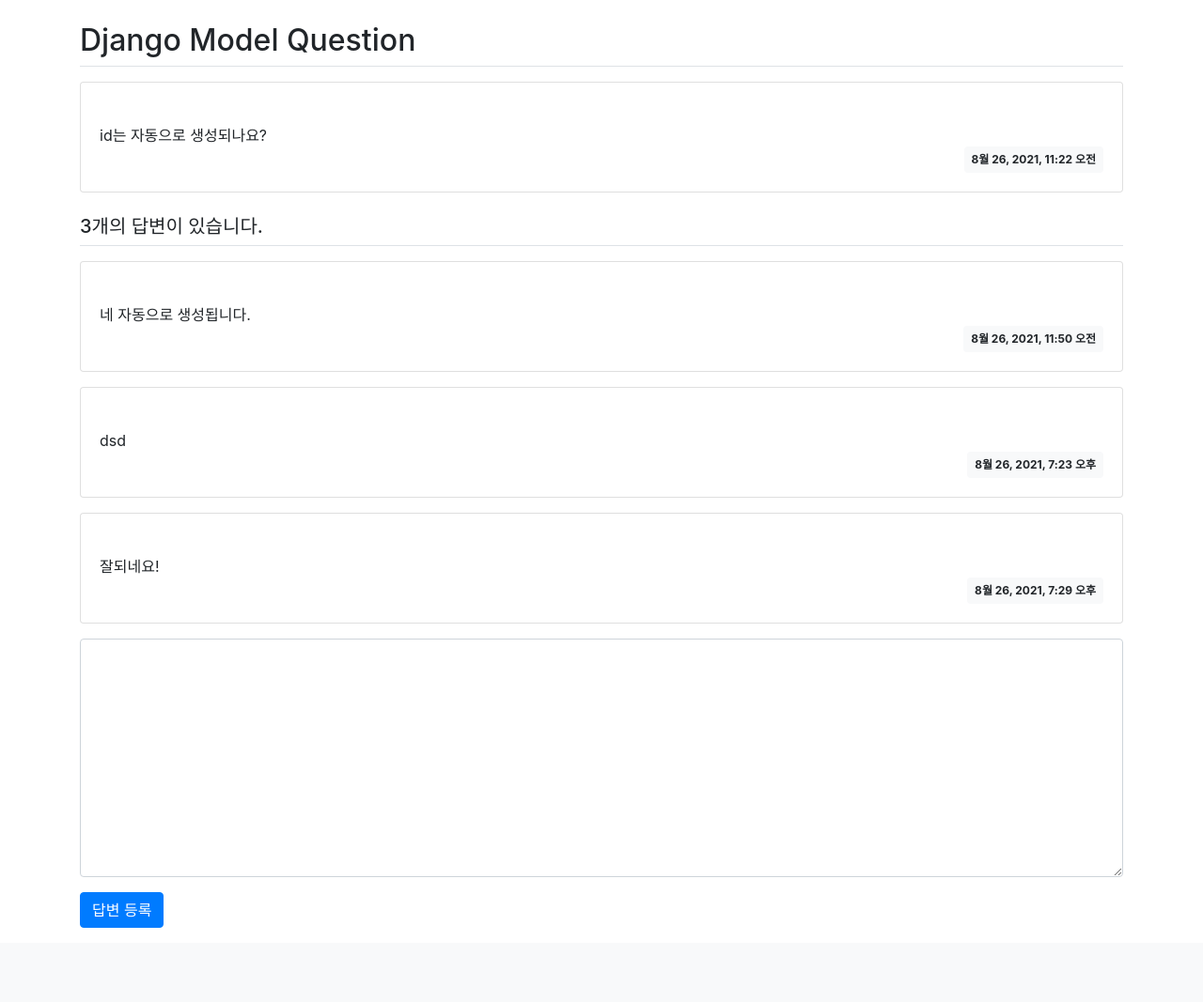
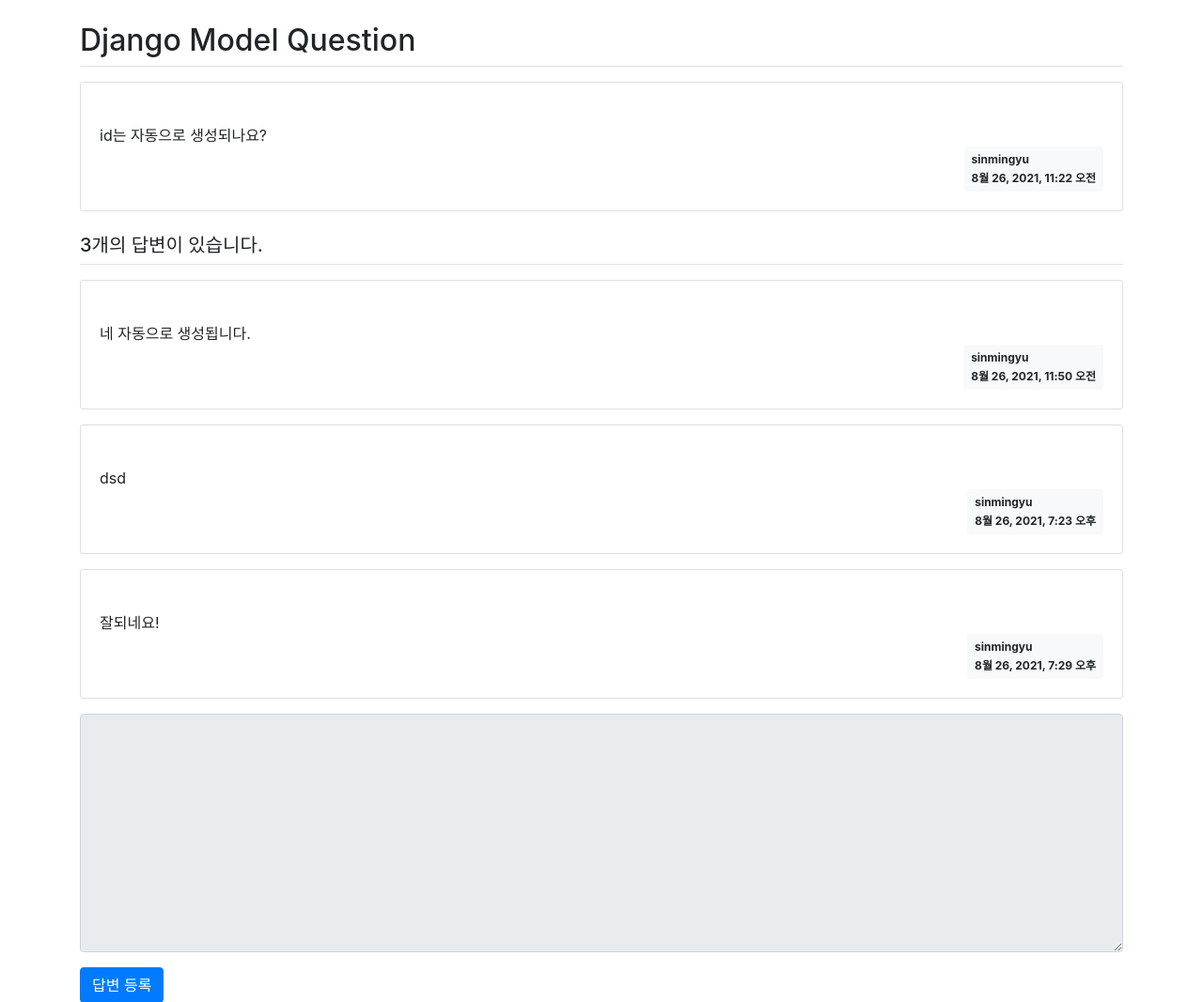
Before and after one commit to FOX-P1/django_practice, a Django app: page /pybo/2/ in a window 1280 px wide. Shown: the part 57-1124 px from the top of the page at 94% size. Before the commit the page ends 1045 px from the top, so only its background shows below. Run offline with Django 3.2, Linux system fonts and the light colour scheme; data comes from the database, SQL or seed files in the repository; both versions use the stored data as it was after the commit; some libraries are stand-ins or nearby versions.

Commit message:
django_practice_3

```diff
--- a/pybo/models.py
+++ b/pybo/models.py
@@ -1,6 +1,8 @@
 from django.db import models
+from django.contrib.auth.models import User
 
 class Question(models.Model):
+    author = models.ForeignKey(User, on_delete=models.CASCADE)
     subject = models.CharField(max_length=200)
     content = models.TextField()
     create_date = models.DateTimeField()
@@ -9,6 +11,7 @@
         return self.subject
 
 class Answer(models.Model):
+    author = models.ForeignKey(User, on_delete=models.CASCADE)
     question = models.ForeignKey(Question, on_delete=models.CASCADE)
     content = models.TextField()
     create_date = models.DateTimeField()
--- a/pybo/views.py
+++ b/pybo/views.py
@@ -3,6 +3,7 @@
 from .models import Question
 from django.utils import timezone
 from .forms import QuestionForm, AnswerForm
+from django.contrib.auth.decorators import login_required
 
 
 def index(request):
@@ -32,6 +33,7 @@
     return render(request, 'pybo/question_detail.html', context)
 
 
+@login_required(login_url='common:login')
 def answer_create(request, question_id):
     """
     pybo 답변 등록
@@ -41,6 +43,7 @@
         form = AnswerForm(request.POST)
         if form.is_valid():
             answer = form.save(commit=False)
+            answer.author = request.user
             answer.create_date = timezone.now()
             answer.question = question
             answer.save()
@@ -55,6 +58,7 @@
     # return redirect('pybo:detail', question_id=question.id)
 
 
+@login_required(login_url='common:login')
 def question_create(request):
     """
     pybo 질문 등록
@@ -63,6 +67,7 @@
         form = QuestionForm(request.POST)
         if form.is_valid():
             question = form.save(commit=False)
+            question.author = request.user
             question.create_date = timezone.now()
             question.save()
             return redirect('pybo:index')
--- a/templates/common/login.html
+++ b/templates/common/login.html
@@ -13,6 +13,8 @@
     </div>
     <form method="post" class="post-form" action="{% url 'common:login' %}">
         {% csrf_token %}
+        <!-- 로그인 성공 후 이동되는 URL -->
+        <input type="hidden" name="next" value="{{ next }}">
         {% include "form_errors.html" %}
         <div class="form-group">
             <label for="username">사용자ID</label>
--- a/templates/common/signup.html
+++ b/templates/common/signup.html
@@ -37,4 +37,4 @@
         <button type="submit" class="btn btn-primary">생성하기</button>
     </form>
 </div>
-{% endblock %}
+{% endblock %}o
--- a/templates/pybo/question_detail.html
+++ b/templates/pybo/question_detail.html
@@ -8,8 +8,9 @@
                 {{ question.content }}
             </div>
             <div class="d-flex justify-content-end">
-                <div class="badge badge-light p-2">
-                    {{ question.create_date }}
+                <div class="badge badge-light p-2 text-left">
+                    <div class="mb-2">{{ question.author.username }}</div>
+                    <div>{{ question.create_date }}</div>
                 </div>
             </div>
         </div>
@@ -24,8 +25,9 @@
                 {{ answer.content }}
             </div>
             <div class="d-flex justify-content-end">
-                <div class="badge badge-light p-2">
-                    {{ answer.create_date }}
+                <div class="badge badge-light p-2 text-left">
+                    <div class="mb-2">{{ answer.author.username }}</div>
+                    <div>{{ answer.create_date }}</div>
                 </div>
             </div>
         </div>
@@ -43,6 +45,7 @@
         {% endif %}
         <div class="form-group">
             <textarea name="content" id="content"
+                      {% if not user.is_authenticated %} disabled {% endif %}
                       class="form-control" rows="10"></textarea>
         </div>
         <input type="submit" value="답변 등록" class="btn btn-primary">
```
Also changed, not shown: templates/pybo/question_list.html (+6 -4 lines), db.sqlite3, pybo/migrations/0002_question_author.py (added), pybo/migrations/0003_answer_author.py (added), 1 other file.
